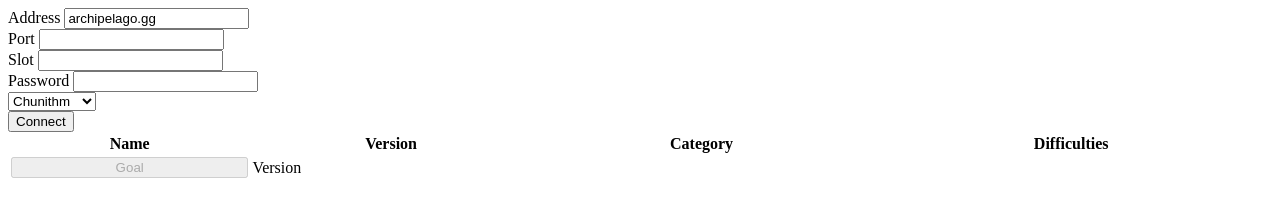
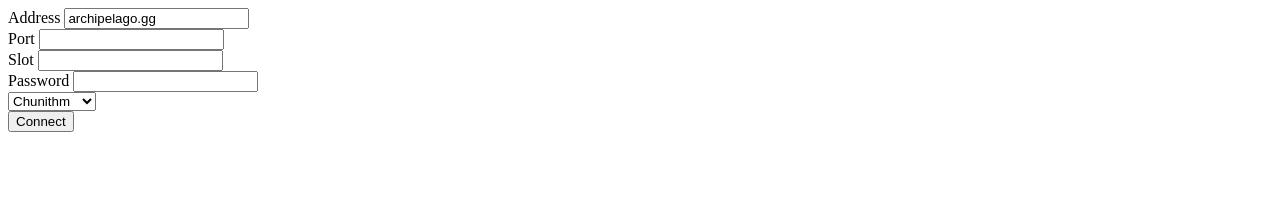
Before and after one commit to studkid/RhythmGameManualSite, a plain HTML site: page connect.html in a window 1280 px wide. Drawn offline with Linux system fonts and the light colour scheme.

Commit message:
Remove test stuff

```diff
--- a/connect.html
+++ b/connect.html
@@ -21,18 +21,5 @@
         <option value="Maimai DX">Maimai DX</option>
     </select><br>
     <button id="connect" onclick="connect()">Connect</button>
-
-    <table style="width: 100%;">
-        <tr style="width: 100%;">
-            <th>Name</th>
-            <th>Version</th>
-            <th>Category</th>
-            <th>Difficulties</th>
-        </tr>
-        <tr>
-            <td><button disabled="true" id="goal" style="width: 100%;">Goal</button></td>
-            <td>Version</td>
-        </tr>
-    </table>
 </body>
 </html>
```
